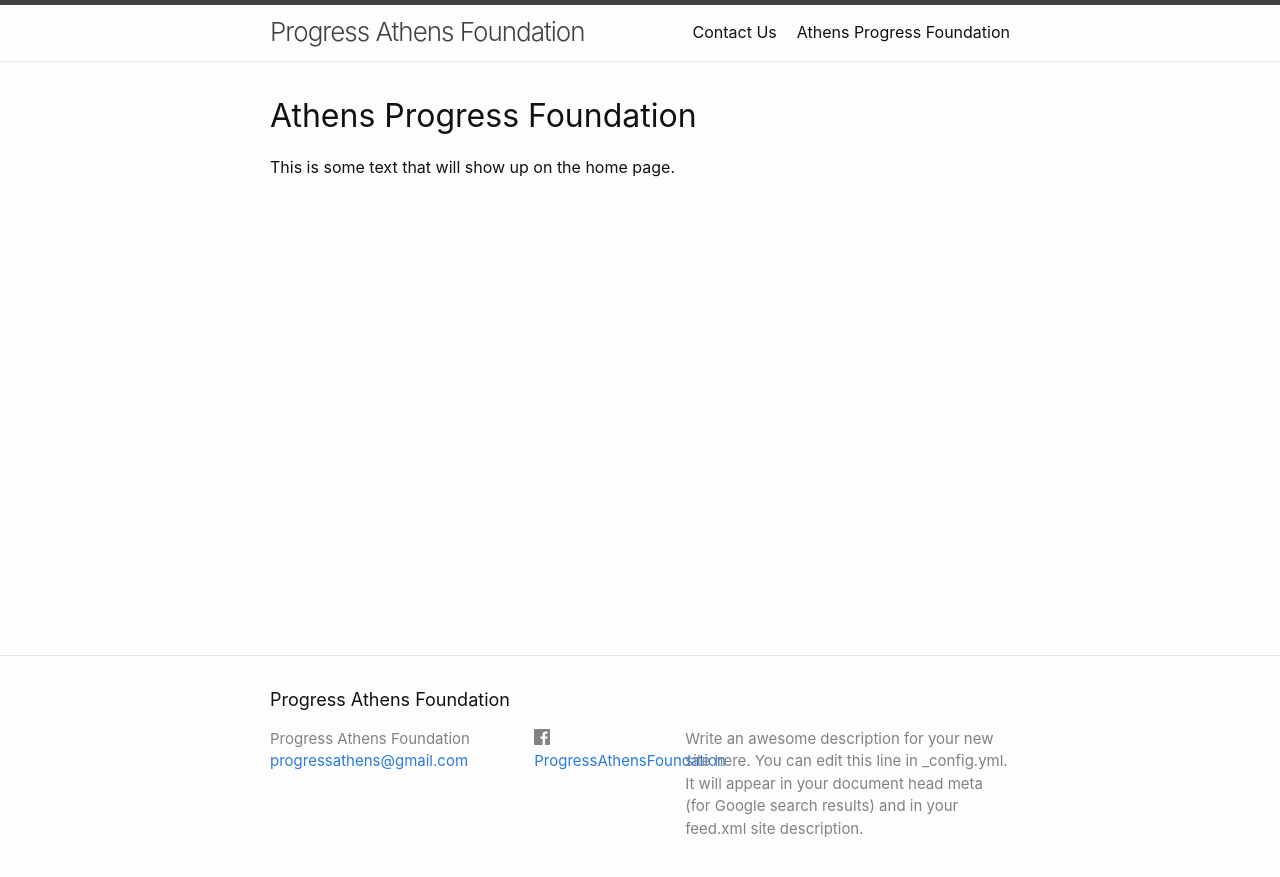
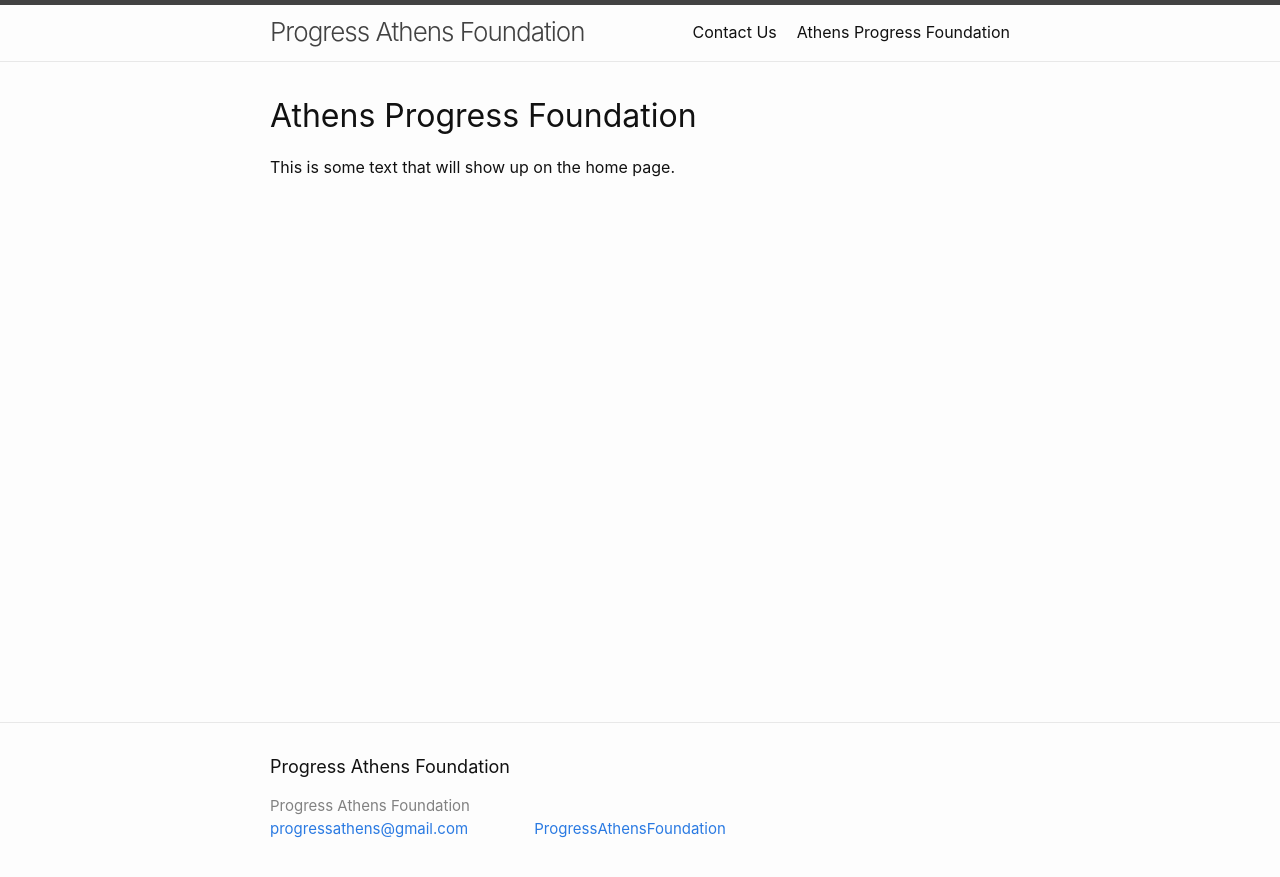
Before and after one commit to helle253/athens-foundation, a Jekyll site: the page built from index.md, in a window 1280 px wide. Shown: the top 877 px of the page. Built offline with Jekyll 4.4.1, drawn with Linux system fonts in a browser that asks for light colours.

Commit message:
refactor minima themed files

```diff
--- a/_includes/footer.html
+++ b/_includes/footer.html
@@ -9,27 +9,17 @@
       <div class="footer-col footer-col-1">
         <ul class="contact-list">
           <li class="p-name">
-            {%- if site.author -%}
-              {{ site.author | escape }}
-            {%- else -%}
               {{ site.title | escape }}
-            {%- endif -%}
-            </li>
-            {%- if site.email -%}
+          </li>
+          {%- if site.email -%}
             <li><a class="u-email" href="mailto:{{ site.email }}">{{ site.email }}</a></li>
-            {%- endif -%}
+          {%- endif -%}
         </ul>
       </div>
 
       <div class="footer-col footer-col-2">
         {%- include social.html -%}
       </div>
-
-      <div class="footer-col footer-col-3">
-        <p>{{- site.description | escape -}}</p>
-      </div>
     </div>
-
   </div>
-
 </footer>
--- a/_includes/head.html
+++ b/_includes/head.html
@@ -4,8 +4,4 @@
   <meta name="viewport" content="width=device-width, initial-scale=1">
   {%- seo -%}
   <link rel="stylesheet" href="{{ "/assets/main.css" | relative_url }}">
-  {%- feed_meta -%}
-  {%- if jekyll.environment == 'production' and site.google_analytics -%}
-    {%- include google-analytics.html -%}
-  {%- endif -%}
 </head>
--- a/_includes/header.html
+++ b/_includes/header.html
@@ -1,10 +1,8 @@
 <header class="site-header" role="banner">
-
   <div class="wrapper">
     {%- assign default_paths = site.pages | map: "path" -%}
     {%- assign page_paths = site.header_pages | default: default_paths -%}
     <a class="site-title" rel="author" href="{{ "/" | relative_url }}">{{ site.title | escape }}</a>
-
     {%- if page_paths -%}
       <nav class="site-nav">
         <input type="checkbox" id="nav-trigger" class="nav-trigger" />
@@ -15,7 +13,6 @@
             </svg>
           </span>
         </label>
-
         <div class="trigger">
           {%- for path in page_paths -%}
             {%- assign my_page = site.pages | where: "path", path | first -%}
--- a/_includes/icon-github.html
+++ /dev/null
@@ -1 +0,0 @@
-<a href="https://github.com/{{ include.username }}"><span class="icon icon--github">{% include icon-github.svg %}</span><span class="username">{{ include.username }}</span></a>
--- a/_includes/icon-twitter.html
+++ /dev/null
@@ -1 +0,0 @@
-<a href="https://twitter.com/{{ include.username }}"><span class="icon icon--twitter">{% include icon-twitter.svg %}</span><span class="username">{{ include.username }}</span></a>
--- a/_includes/social.html
+++ b/_includes/social.html
@@ -1,14 +1,10 @@
 <ul class="social-media-list">
-  {%- if site.dribbble_username -%}<li><a href="https://dribbble.com/{{ site.dribbble_username| cgi_escape | escape }}"><svg class="svg-icon"><use xlink:href="{{ '/assets/minima-social-icons.svg#dribbble' | relative_url }}"></use></svg> <span class="username">{{ site.dribbble_username| escape }}</span></a></li>{%- endif -%}
-  {%- if site.facebook_username -%}<li><a href="https://www.facebook.com/{{ site.facebook_username| cgi_escape | escape }}"><svg class="svg-icon"><use xlink:href="{{ '/assets/minima-social-icons.svg#facebook' | relative_url }}"></use></svg> <span class="username">{{ site.facebook_username| escape }}</span></a></li>{%- endif -%}
-  {%- if site.flickr_username -%}<li><a href="https://www.flickr.com/photos/{{ site.flickr_username| cgi_escape | escape }}"><svg class="svg-icon"><use xlink:href="{{ '/assets/minima-social-icons.svg#flickr' | relative_url }}"></use></svg> <span class="username">{{ site.flickr_username| escape }}</span></a></li>{%- endif -%}
-  {%- if site.github_username -%}<li><a href="https://github.com/{{ site.github_username| cgi_escape | escape }}"><svg class="svg-icon"><use xlink:href="{{ '/assets/minima-social-icons.svg#github' | relative_url }}"></use></svg> <span class="username">{{ site.github_username| escape }}</span></a></li>{%- endif -%}
-  {%- if site.instagram_username -%}<li><a href="https://instagram.com/{{ site.instagram_username| cgi_escape | escape }}"><svg class="svg-icon"><use xlink:href="{{ '/assets/minima-social-icons.svg#instagram' | relative_url }}"></use></svg> <span class="username">{{ site.instagram_username| escape }}</span></a></li>{%- endif -%}
-  {%- if site.linkedin_username -%}<li><a href="https://www.linkedin.com/in/{{ site.linkedin_username| cgi_escape | escape }}"><svg class="svg-icon"><use xlink:href="{{ '/assets/minima-social-icons.svg#linkedin' | relative_url }}"></use></svg> <span class="username">{{ site.linkedin_username| escape }}</span></a></li>{%- endif -%}
-  {%- if site.pinterest_username -%}<li><a href="https://www.pinterest.com/{{ site.pinterest_username| cgi_escape | escape }}"><svg class="svg-icon"><use xlink:href="{{ '/assets/minima-social-icons.svg#pinterest' | relative_url }}"></use></svg> <span class="username">{{ site.pinterest_username| escape }}</span></a></li>{%- endif -%}
-  {%- for mst in site.mastodon -%}{%- if mst.username and mst.instance -%}<li><a href="https://{{ mst.instance| cgi_escape | escape}}/@{{mst.username}}"><svg class="svg-icon"><use xlink:href="{{ '/assets/minima-social-icons.svg#mastodon' | relative_url }}"></use></svg> <span class="username">{{ mst.username|escape }}</span></a></li>{%- endif -%}{%- endfor -%}
-  {%- if site.twitter_username -%}<li><a href="https://www.twitter.com/{{ site.twitter_username| cgi_escape | escape }}"><svg class="svg-icon"><use xlink:href="{{ '/assets/minima-social-icons.svg#twitter' | relative_url }}"></use></svg> <span class="username">{{ site.twitter_username| escape }}</span></a></li>{%- endif -%}
-  {%- if site.youtube_username -%}<li><a href="https://youtube.com/{{ site.youtube_username| cgi_escape | escape }}"><svg class="svg-icon"><use xlink:href="{{ '/assets/minima-social-icons.svg#youtube' | relative_url }}"></use></svg> <span class="username">{{ site.youtube_username| escape }}</span></a></li>{%- endif -%}
-  {%- if site.googleplus_username -%}<li><a href="https://plus.google.com/{{ site.googleplus_username| escape }}"><svg class="svg-icon"><use xlink:href="{{ '/assets/minima-social-icons.svg#googleplus' | relative_url }}"></use></svg> <span class="username">{{ site.googleplus_username| escape }}</span></a></li>{%- endif -%}
-  {%- if site.rss -%}<li><a href="{{ 'feed.xml' | relative_url }}"><svg class="svg-icon"><use xlink:href="{{ '/assets/minima-social-icons.svg#rss' | relative_url }}"></use></svg> <span>{{ site.rss | escape }}</span></a></li>{%- endif -%}
+  {%- if site.facebook_username -%}
+    <li>
+      <a href="https://www.facebook.com/{{ site.facebook_username }}">
+        <svg class="svg-icon"><use xlink:href="{{ '/assets/minima-social-icons.svg#facebook' | relative_url }}"></use></svg>
+        <span class="username">{{ site.facebook_username| escape }}</span>
+      </a>
+    </li>
+  {%- endif -%}
 </ul>
```
Also changed, not shown: _includes/google-analytics.html (deleted, +0 -11 lines), _includes/icon-github.svg (deleted), _includes/icon-twitter.svg (deleted), assets/minima-social-icons.svg (deleted), assets/social-icons.svg (added).
